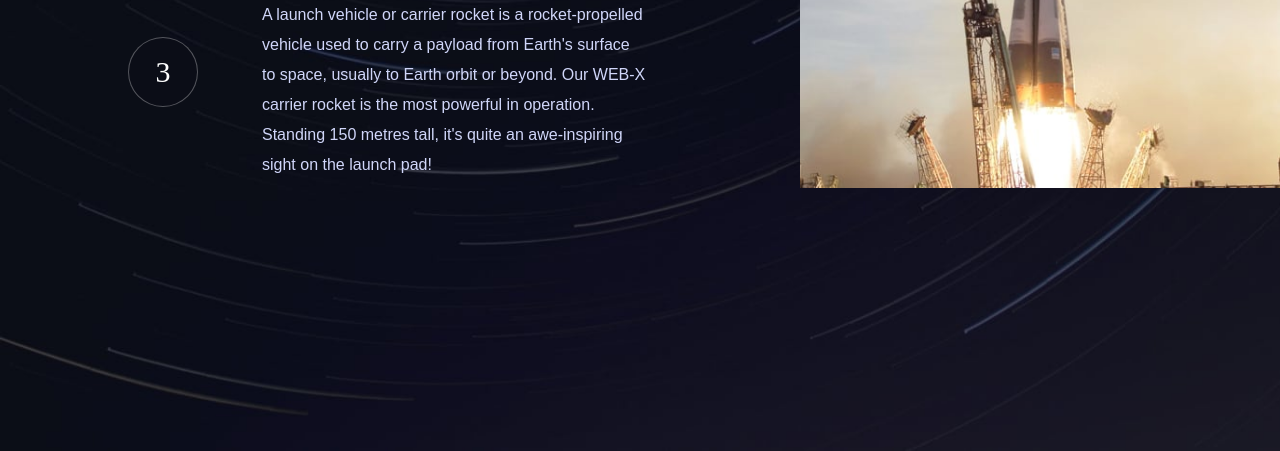
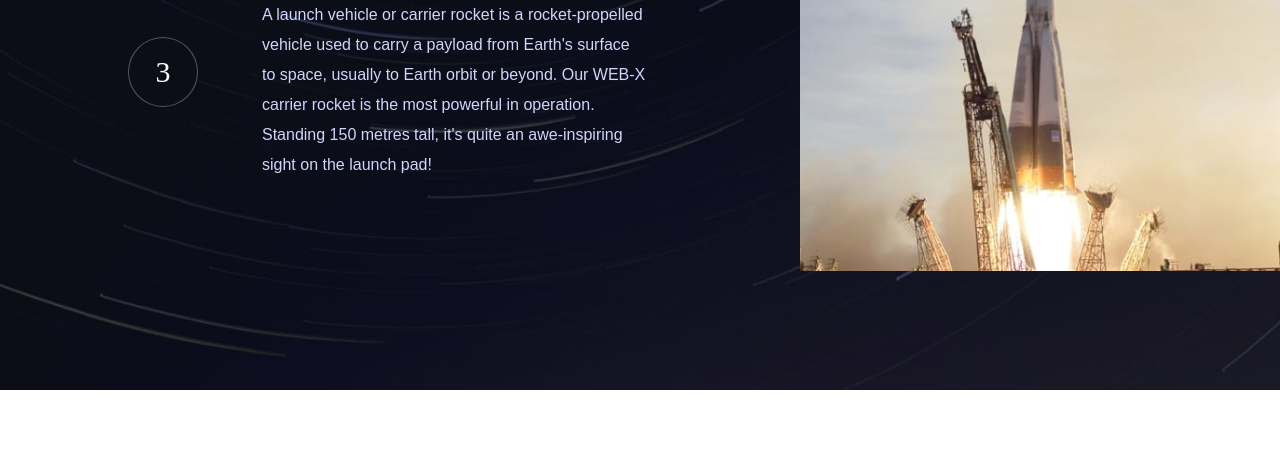
Before and after one commit to HerrFreundlich/space-tourism-website, a plain HTML site: page technology.html in a window 1280 px wide. Shown: the part 416-867 px from the top of the page. After the commit the page ends 806 px from the top, so only its background shows below. Drawn offline with nearby package versions, Linux system fonts and the light colour scheme; a web font is replaced by a local one.

Commit message:
Polishing 4

```diff
--- a/styles/home_desktop_styles.css
+++ b/styles/home_desktop_styles.css
@@ -2,7 +2,7 @@
 body {
     margin: 0;
 
-    height: 97vh;
+    height: 101vh;
 
     background-image: url("../assets/home/background-home-desktop.jpg");
     background-size: cover;
--- a/styles/technology_desktop_styles.css
+++ b/styles/technology_desktop_styles.css
@@ -5,7 +5,7 @@ body {
     background-image: url("../assets/technology/background-technology-desktop.jpg");
     background-size: cover;
 
-    overflow: hidden;
+   overflow: hidden;
 }
 
 .technology-layout-container {
@@ -96,12 +96,12 @@ body {
 .technology-preview-container {
     display: flex;
     justify-content: flex-end;
-    align-items: flex-start;
+    align-items: center;
 
     grid-column: 2;
     grid-row: 2;
 
-    height: 89vh; /* -11vh from navbar */
+    height: 82vh;
 }
 
 .technology-preview-container img {
```
Also changed, not shown: crew.html (+0 -1 lines), index.html (+0 -2 lines), styles/crew_desktop_styles.css (+8 -3 lines).
